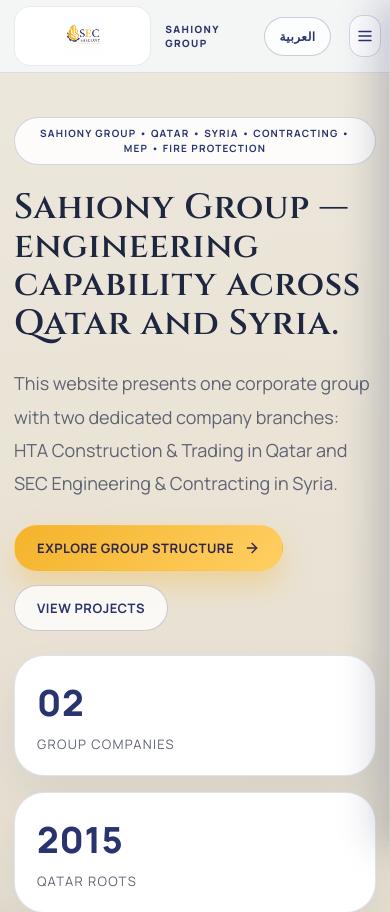
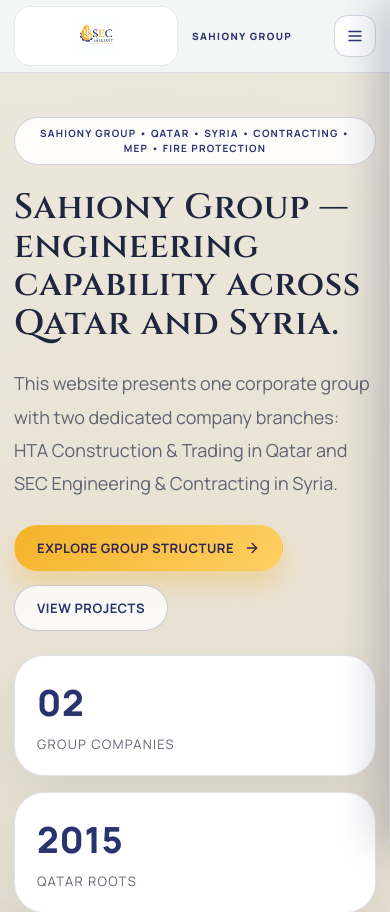
Before and after one commit to ahdajj/Sahiony-Group, a Next.js app: page / in a window 390 px wide. Shown: the top 912 px of the page. Built offline with nearby package versions, Linux system fonts and the light colour scheme.

Commit message:
Fix duplicate language toggle in header

```diff
--- a/app/globals.css
+++ b/app/globals.css
@@ -186,10 +186,6 @@
 
 .lang-toggle {
   min-width: 100px;
-}
-
-.lang-toggle-mobile {
-  display: none;
 }
 
 .desktop-only {
@@ -752,8 +748,7 @@
     display: inline-flex;
   }
 
-  .lang-toggle-mobile {
-    display: inline-flex;
+  .lang-toggle {
     min-width: auto;
     padding: 10px 14px;
     font-size: 12px;
--- a/components/site-header.tsx
+++ b/components/site-header.tsx
@@ -117,10 +117,6 @@
           </Link>
         </div>
 
-        <Link href={switchLanguageHref} className="btn btn-secondary mobile-only lang-toggle-mobile">
-          {text.switchTo}
-        </Link>
-
         <button
           ref={toggleButtonRef}
           aria-label={open ? (isArabic(lang) ? 'إغلاق قائمة التنقل' : 'Close navigation menu') : (isArabic(lang) ? 'فتح قائمة التنقل' : 'Open navigation menu')}
```
